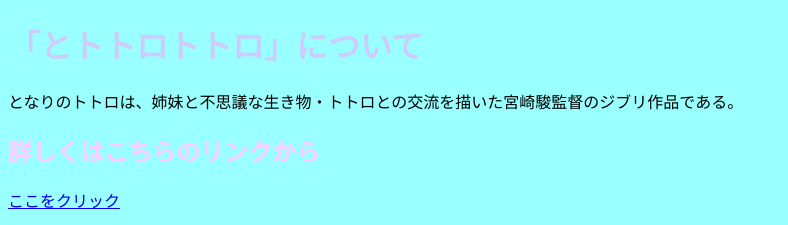
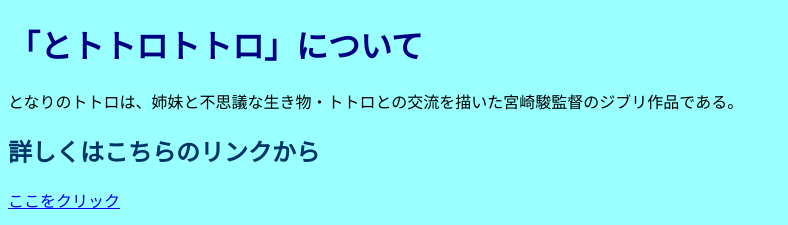
Before and after one commit to ayuka9494/kusshi, a plain HTML site: page index.html in a window 1280 px wide. Shown: the top 225 px of the page, without its empty margins (0-788 px from the left). Drawn offline with Linux system fonts and the light colour scheme.

Commit message:
Update mystyle.css

```diff
--- a/mystyle.css
+++ b/mystyle.css
@@ -1,3 +1,3 @@
 body{ background-color: #99FFFF; }
-h1 { color: #CCCCFF; }
-h2 { color: #FFCCFF; }
+h1 { color: #000080; }
+h2 { color: #003366; }
```
